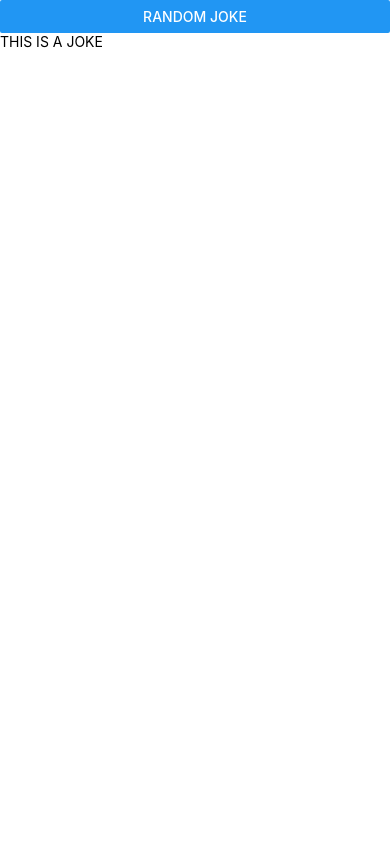
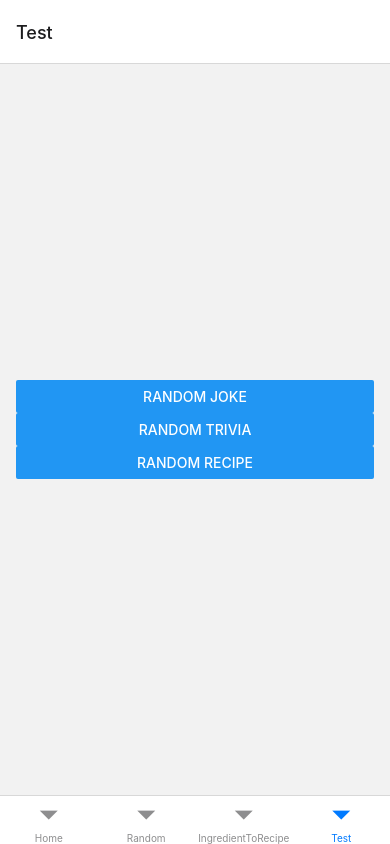
Before and after one commit to AnshDubey1999/Caldus, a React Native app: screen /Test in a window 390 px wide. Built offline with nearby package versions, Linux system fonts and the light colour scheme.

Commit message:
basic random options screen

```diff
--- a/App.js
+++ b/App.js
@@ -15,8 +15,7 @@ const Tab = createBottomTabNavigator();
 export function App() {
   return (
     <SafeAreaProvider>
-      <RandomOptionsScreen />
-      {/* <NavigationContainer>
+      <NavigationContainer>
         <Tab.Navigator>
           <Tab.Screen name="Home" component={HomeScreen} />
           <Tab.Screen name="Random" component={RandomScreen} />
@@ -24,9 +23,9 @@ export function App() {
             name="IngredientToRecipe"
             component={IngredientToRecipeScreen}
           />
-          <Tab.Screen name="Test" component={RandomOptionScreen} />
+          <Tab.Screen name="Test" component={RandomOptionsScreen} />
         </Tab.Navigator>
-      </NavigationContainer> */}
+      </NavigationContainer>
     </SafeAreaProvider>
   );
 }
--- a/RandomOptionsScreen.js
+++ b/RandomOptionsScreen.js
@@ -3,37 +3,32 @@ import React, { useEffect, useState } from "react";
 import { API_KEY, API_HOST } from "./src/general";
 import { StyleSheet, Button, View, SafeAreaView, Text } from "react-native";
 import { ToggleButton } from "react-native-paper";
-
-function getRandomJoke() {
-  const fetchJoke = async () => {
-    await fetch(
-      "https://spoonacular-recipe-food-nutrition-v1.p.rapidapi.com/food/jokes/random",
-      {
-        method: "GET",
-        headers: {
-          "x-rapidapi-host": API_HOST,
-          "x-rapidapi-key": API_KEY,
-        },
-      }
-    )
-      .then((response) => response.json().then((res) => res))
-      .catch((err) => {
-        console.error(err);
-      });
-  };
-}
+import { GetRandomAsync } from "./src/helpers/ApiHelper";
 
 export function RandomOptionsScreen() {
-  const [joke, setJoke] = useState("THIS IS A JOKE");
+  const [joke, setJoke] = useState("");
+  const [trivia, setTrivia] = useState("");
 
-  const onPressHandler = () => {
-    getRandomJoke();
+  const onPressHandler = async (type) => {
+    if (type === "jokes") {
+      setJoke(await GetRandomAsync(type));
+    }
+    if (type === "trivia") {
+      setTrivia(await GetRandomAsync(type));
+    }
   };
 
   return (
-    <View>
-      <Button title="Random Joke" onPress={onPressHandler} />
-      <Text>{joke}</Text>
+    <View style={styles.container}>
+      <Button title="Random Joke" onPress={() => onPressHandler("jokes")} />
+      <Text>{JSON.stringify(joke.text)}</Text>
+      <Button
+        style={[styles.button, styles.buttonOpen]}
+        title="Random Trivia"
+        onPress={() => onPressHandler("trivia")}
+      />
+      <Text>{JSON.stringify(trivia.text)}</Text>
+      <Button title="Random Recipe" />
     </View>
   );
 }
@@ -44,6 +39,14 @@ const styles = StyleSheet.create({
     justifyContent: "center",
     marginHorizontal: 16,
   },
+  button: {
+    borderRadius: 20,
+    padding: 10,
+    elevation: 2,
+  },
+  buttonOpen: {
+    backgroundColor: "#F194FF",
+  },
   title: {
     textAlign: "center",
     marginVertical: 8,
```
Also changed, not shown: 1 other file (tests, documents, lock files or other folders).
